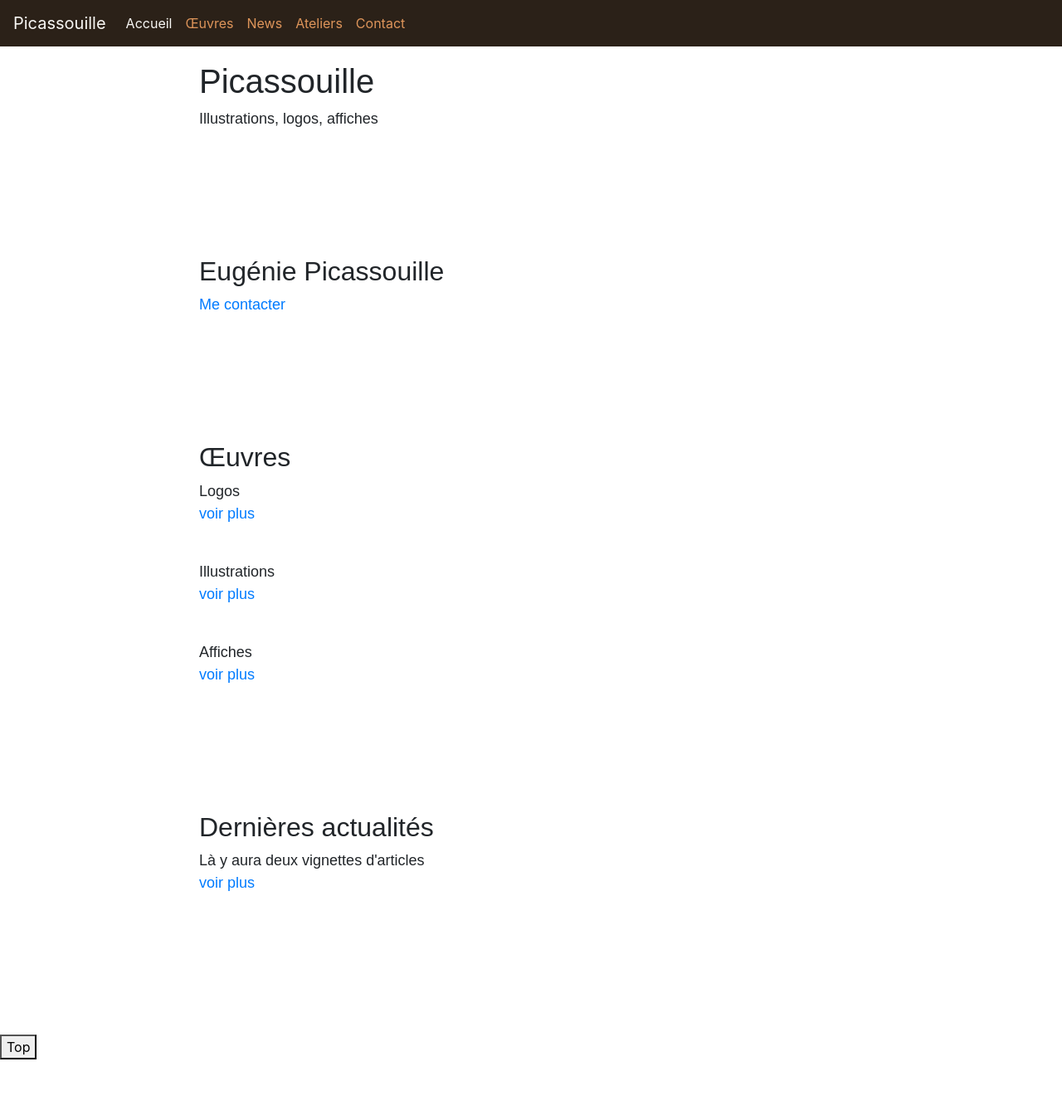
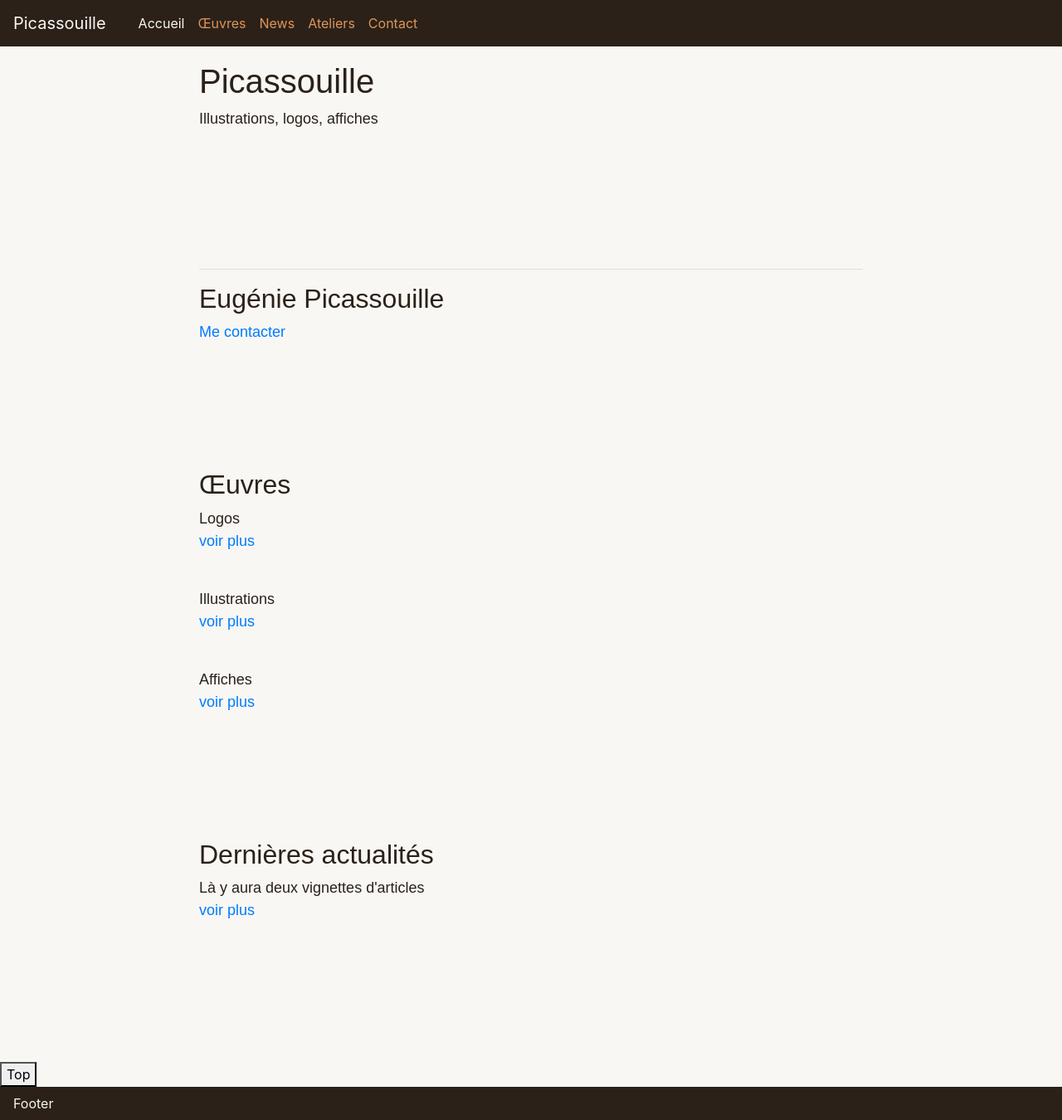
Before and after one commit to LPerrouault/LeGermain, a Symfony app: template templates/accueil/index.html.twig in a window 1280 px wide. Shown: the whole page at 83% size. Before the commit the page ends 1277 px from the top, so only its background shows below. Run offline with Twig, Linux system fonts and the light colour scheme; the template is opened without the code that fills it, so the values that code supplies are empty; some libraries are stand-ins or nearby versions.

Commit message:
Ajout d'un footer

```diff
--- a/templates/accueil/index.html.twig
+++ b/templates/accueil/index.html.twig
@@ -16,6 +16,8 @@
         <p>Illustrations, logos, affiches</p>
         <br><br><br><br><br>
 
+        <hr>
+
         <h2>Eugénie Picassouille</h2>
         <p><a href="{{ path('contact') }}">Me contacter</a></p>
         <br><br><br><br><br>
--- a/templates/base.html.twig
+++ b/templates/base.html.twig
@@ -15,20 +15,24 @@
               integrity="sha384-ggOyR0iXCbMQv3Xipma34MD+dH/1fQ784/j6cY/iJTQUOhcWr7x9JvoRxT2MZw1T"
               crossorigin="anonymous">
     </head>
-    <body>
+    <body class="">
         <!-- Style CSS de la navigation ci-dessous -->
         <style>
-            .body {
+            body {
                 background-color: #F8F7F4;
+                color: #2B2118;
             }
-            .navbar {
+            .navbar, footer {
                 background-color: #2B2118;
             }
             .nav-link {
                 color: #DE955A;
             }
-            .navbar-brand, .active, .nav-link:hover, .nav-link:active {
+            .navbar-brand, .active, .nav-link:hover, .nav-link:active, footer{
                 color: #F8F7F4;
+            }
+            hr {
+                color: #AD1815;
             }
         </style>
         <!-- Navigation -->
@@ -43,6 +47,7 @@
             </button>
 
             <!-- Eléments de navigation de la navbar-->
+            <div class="container d-flex flex-column flex-md-row justify-content-between">
                 <div class="collapse navbar-collapse" id="collapsible-navbar">
                     <ul class="navbar-nav">
                         <!-- Dans la page de l'accueil, ajouter active dans le block nav_accueil
@@ -64,6 +69,8 @@
                         </li>
                     </ul>
                 </div>
+            </div>
+            <hr>
         </nav>
         <!-- Contenu de la page -->
         {% block body %}{% endblock %}
@@ -73,7 +80,14 @@
                     document.body.scrollTop = 0;
                     document.documentElement.scrollTop = 0;
                 }
-                topFunction()" id="myBtn" title="Go to top">Top</button>
+                topFunction()" id="myBtn" title="Go to top">Top
+        </button>
+
+        <footer>
+            <div class="navbar">
+                Footer
+            </div>
+        </footer>
 
         {% block javascripts %}
             {{ encore_entry_script_tags('app') }}
```
Lines whose indentation alone changed are shown as unchanged.
